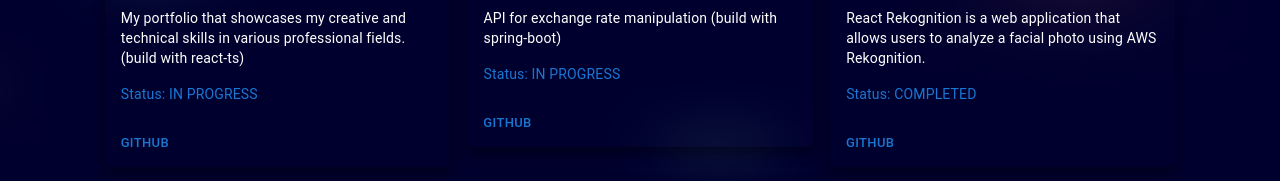
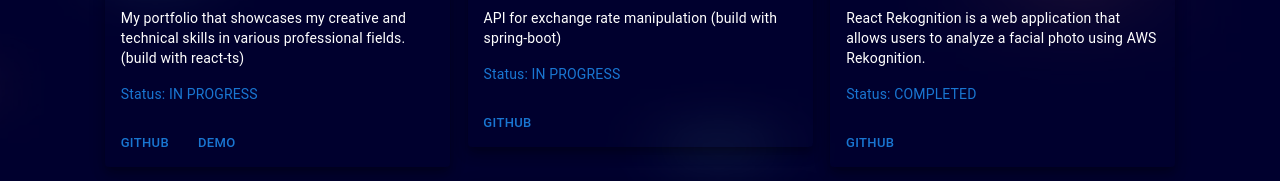
Before and after one commit to micael-jerry/portfolio-micael-jerry, a React (Vite) app: page / in a window 1280 px wide. Shown: the part 2760-2941 px from the top of the page. Built offline with nearby package versions, Linux system fonts and the light colour scheme.

Commit message:
add demo link portfolio p

```diff
--- a/src/constants/projects.ts
+++ b/src/constants/projects.ts
@@ -22,6 +22,7 @@ export const PROJECTS: ProjectType[] = [
 		description:
 			"My portfolio that showcases my creative and technical skills in various professional fields. (build with react-ts)",
 		githubLink: "https://github.com/micael-jerry/portfolio-micael-jerry",
+		demoLink: "https://micael-jerry.github.io/portfolio-micael-jerry/"
 	},
 	{
 		title: "Exchange API",
```
